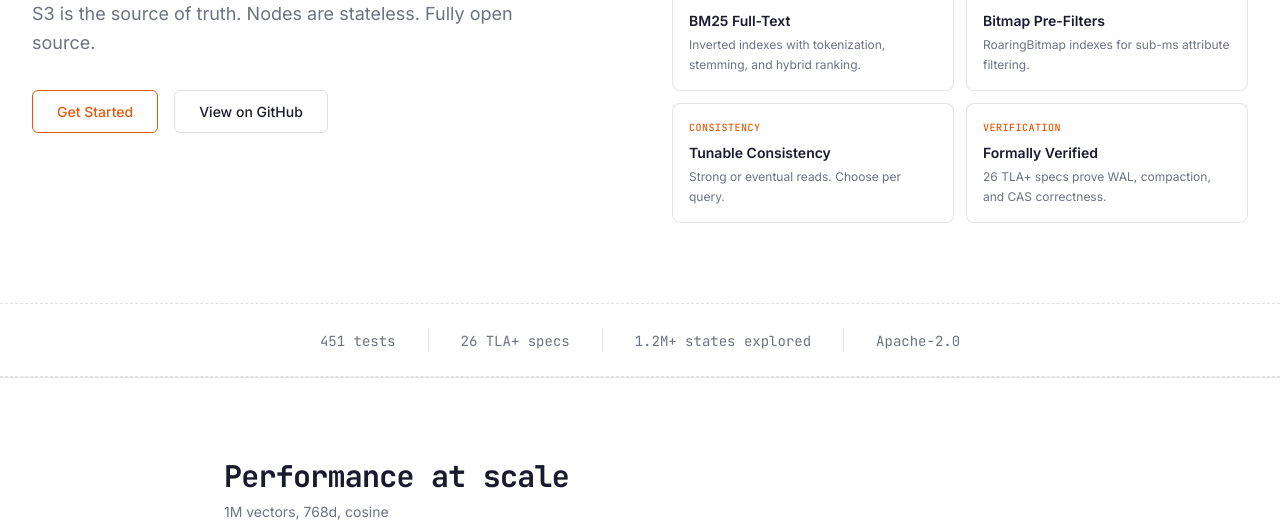
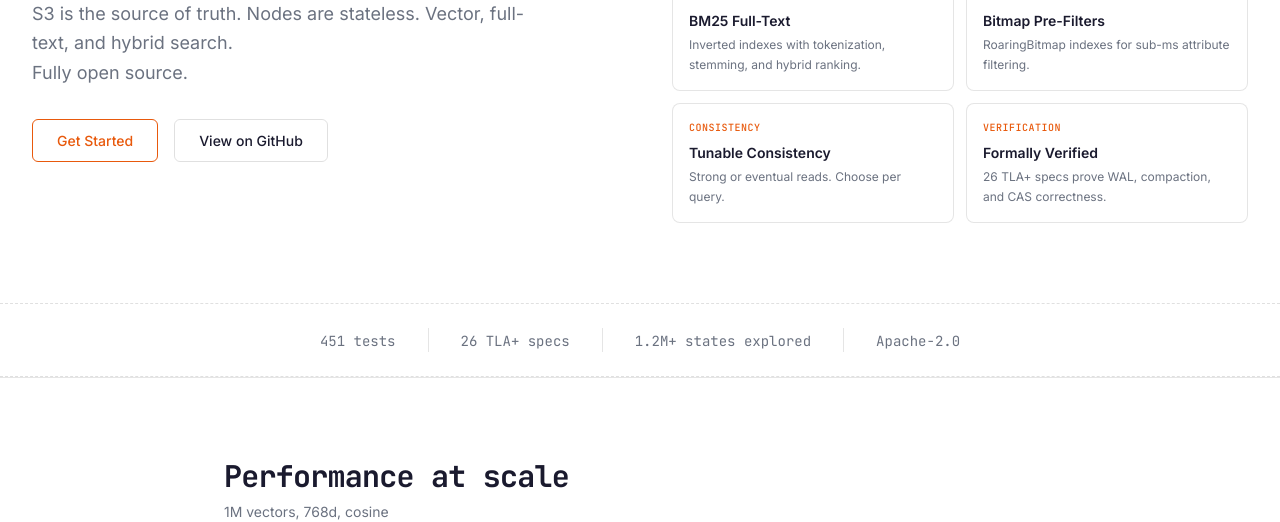
Before and after one commit to zepdb/zepdb.github.io, a plain HTML site: page index.html in a window 1280 px wide. Shown: the part 322-844 px from the top of the page. Drawn offline with nearby package versions, Linux system fonts and the light colour scheme.

Commit message:
Update hero subtitle with search capabilities and line break
Co-Authored-By: Claude Opus 4.6 (1M context) <noreply@anthropic.com>

```diff
--- a/index.html
+++ b/index.html
@@ -132,7 +132,8 @@
               Vector search at <span class="text-accent">storage prices</span>
             </h1>
             <p class="mt-6 text-lg text-gray-500 leading-relaxed max-w-lg">
-              S3 is the source of truth. Nodes are stateless. Fully open source.
+              S3 is the source of truth. Nodes are stateless. Vector, full-text, and hybrid search.
+              <br>Fully open source.
             </p>
             <div class="mt-8 flex flex-wrap gap-4">
               <a href="#quickstart" class="btn-primary">Get Started</a>
```
